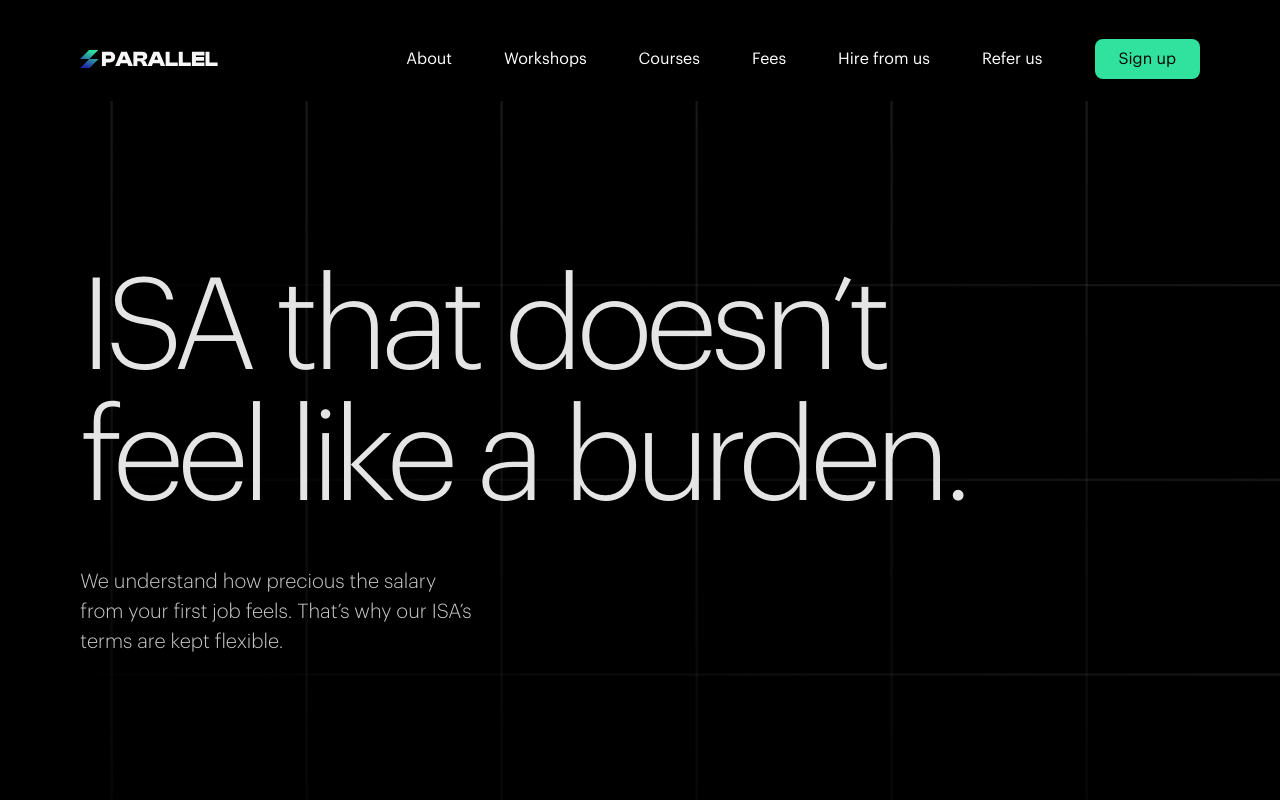
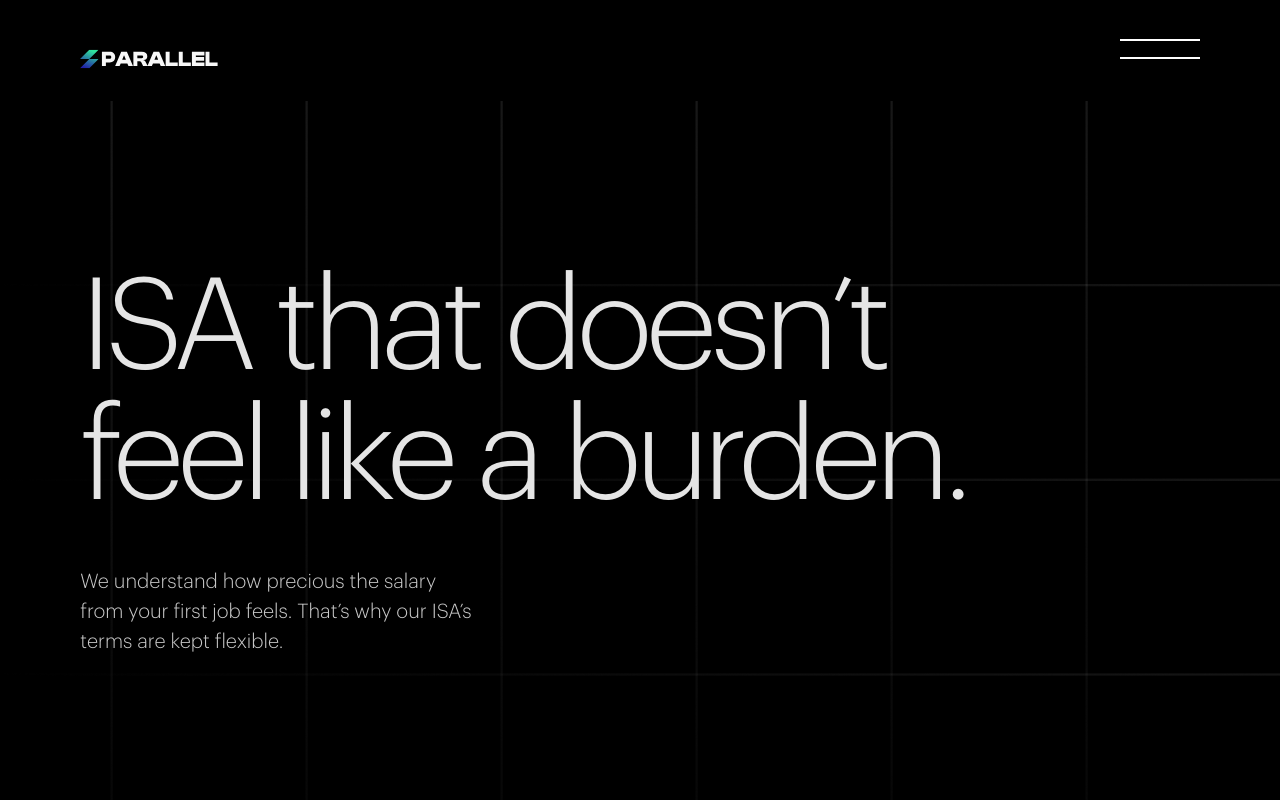
Before and after one commit to ak513499786/parallel, a Next.js app: page /isa in a window 1280 px wide. Shown: the top 800 px of the page. Built offline with nearby package versions, Linux system fonts and the light colour scheme.

Commit message:
update 0.1

```diff
--- a/package.json
+++ b/package.json
@@ -9,9 +9,11 @@
     "lint": "next lint"
   },
   "dependencies": {
+    "gsap": "^3.12.5",
+    "next": "14.1.4",
     "react": "^18",
     "react-dom": "^18",
-    "next": "14.1.4"
+    "vercel": "^34.1.1"
   },
   "devDependencies": {
     "autoprefixer": "^10.0.1",
--- a/pages/navbar.jsx
+++ b/pages/navbar.jsx
@@ -1,11 +1,40 @@
 import Image from "next/image";
 import style from "@/styles/style.module.css";
 import Link from "next/link";
+import gsap from "gsap";
+import { useRef, useState, useEffect } from "react";
 
 export default function Navbar() {
+  const [openHamburger, setOpenHamburger] = useState(false);
+  const Hamburger = useRef(null);
+  const Menu = useRef(null);
+  const Cross = useRef(null);
+  const Background = useRef(null);
+  const handleHamburger = () => {
+    setOpenHamburger(true);
+    console.log(openHamburger);
+  };
+  const handleHamburgerClose = () => {
+    setOpenHamburger(false);
+    console.log(openHamburger);
+  };
+  useEffect(() => {
+    if (openHamburger) {
+      gsap.to(Hamburger.current, 0, { display: "none" });
+      gsap.to(Cross.current, 0, { display: "block" });
+      gsap.to(Menu.current, 0.8, { display: "flex", opacity: 1 });
+      gsap.to(Background.current, 0.8, { display: "block", opacity: 1 });
+    } else {
+      gsap.to(Hamburger.current, 0, { display: "block" });
+      gsap.to(Cross.current, 0, { display: "none" });
+      gsap.to(Menu.current, 0.8, { display: "none", opacity: 0 });
+      gsap.to(Background.current, 0.8, { display: "none", opacity: 0 });
+    }
+  }, [openHamburger]);
+
   return (
-    <nav className="px-[80px] flex bg-[#0000000D] top-0 sticky z-30 justify-between pt-[39px] pb-[22px]">
-      <Link href={'/'} className="flex gap-[2.74px]">
+    <nav className="px-[80px] flex bg-[#0000000D] max-md:px-[40px] max-sm:px-[20px] max-hamburger:items-center top-0 sticky z-50 justify-between pt-[39px] pb-[22px]">
+      <Link href={"/"} className="flex gap-[2.74px]">
         <Image
           src="/Frame 96.svg"
           className="py-[7px]"
@@ -13,24 +42,70 @@ export default function Navbar() {
           height={26}
         />
       </Link>
-      <ul className="list-none flex gap-[52px]">
-        <Link href={'/about'} className="text-[16px] relative leading-[24px] py-[8px]">About</Link>
-        <Link href={'/workshops'} className="text-[16px] relative leading-[24px] py-[8px]">
+      <div
+        ref={Hamburger}
+        onClick={handleHamburger}
+        className="h-[20px] w-[80px] border-t-[2px] border-b-[2px] hidden max-hamburger:block border-white curser-pointer"
+      ></div>
+      <div
+        ref={Cross}
+        onClick={handleHamburgerClose}
+        className="w-[40px] text-3xl z-50 invert text-right font-['Graphikthin'] hidden border-white curser-pointer"
+      >
+        {" "}
+        <Image
+          src="/close.svg"
+          width={36}
+          height={36}
+        />
+      </div>
+      <div
+        ref={Background}
+        className="flex bg-[#ffffff] max-hamburger:opacity-0 blur-[620px] absolute hidden w-[100%] h-[100vh] top-0 left-0"
+      ></div>
+      <ul
+        ref={Menu}
+        className="list-none flex gap-[52px] max-hamburger:opacity-0 max-xl:gap-[40px] max-hamburger:hidden max-lg:gap-[30px] max-sm:gap-[20px] max-sm:top-[101px] max-sm:h-[calc(100vh-121px)] max-hamburger:flex-col max-hamburger:absolute max-sm:h-[calc(100vh-181px)] max-hamburger:top-[150px] max-hamburger:text-right max-hamburger:w-[calc(100%-160px)] max-md:w-[calc(100%-80px)] max-sm:w-[calc(100%-40px)]"
+      >
+        <Link
+          href={"/about"}
+          className="text-[16px] relative leading-[24px] py-[8px] max-hamburger:text-3xl"
+        >
+          About
+        </Link>
+        <Link
+          href={"/workshops"}
+          className="text-[16px] relative leading-[24px] py-[8px] max-hamburger:text-3xl"
+        >
           Workshops
         </Link>
-        <Link href={'/courses'} className="text-[16px] relative leading-[24px] py-[8px]">
+        <Link
+          href={"/courses"}
+          className="text-[16px] relative leading-[24px] py-[8px] max-hamburger:text-3xl"
+        >
           Courses
         </Link>
-        <Link href={'/fees'} className="text-[16px] relative leading-[24px] py-[8px]">Fees</Link>
-        <Link href={'/hire-from-us'} className="text-[16px] relative leading-[24px] py-[8px]">
+        <Link
+          href={"/fees"}
+          className="text-[16px] relative leading-[24px] py-[8px] max-hamburger:text-3xl"
+        >
+          Fees
+        </Link>
+        <Link
+          href={"/hire-from-us"}
+          className="text-[16px] relative leading-[24px] py-[8px] max-hamburger:text-3xl"
+        >
           Hire from us
         </Link>
-        <Link href={'/refer-us'} className="text-[16px] relative leading-[24px] py-[8px]">
+        <Link
+          href={"/refer-us"}
+          className="text-[16px] relative leading-[24px] py-[8px] max-hamburger:text-3xl"
+        >
           Refer us
         </Link>
         <Link
           href={"/signup"}
-          className="text-[16px] relative bg-[#30E29D] text-black py-[8px] px-[24px] rounded-[8px] leading-[24px] py-[8px]"
+          className="text-[16px] relative bg-[#30E29D] max-hamburger:bottom-0 max-sm:w-full max-hamburger:text-center max-hamburger:w-[300px] max-hamburger:absolute text-black py-[8px] px-[24px] rounded-[8px] leading-[24px] py-[8px] max-hamburger:text-3xl"
         >
           Sign up
         </Link>
--- a/tailwind.config.js
+++ b/tailwind.config.js
@@ -12,6 +12,10 @@ module.exports = {
         "gradient-conic":
           "conic-gradient(from 180deg at 50% 50%, var(--tw-gradient-stops))",
       },
+      screens: {
+        'hamburger': '980px',
+      },
+
     },
   },
   plugins: [],
```
Also changed, not shown: public/close.svg (added), 1 other file (tests, documents, lock files or other folders).
